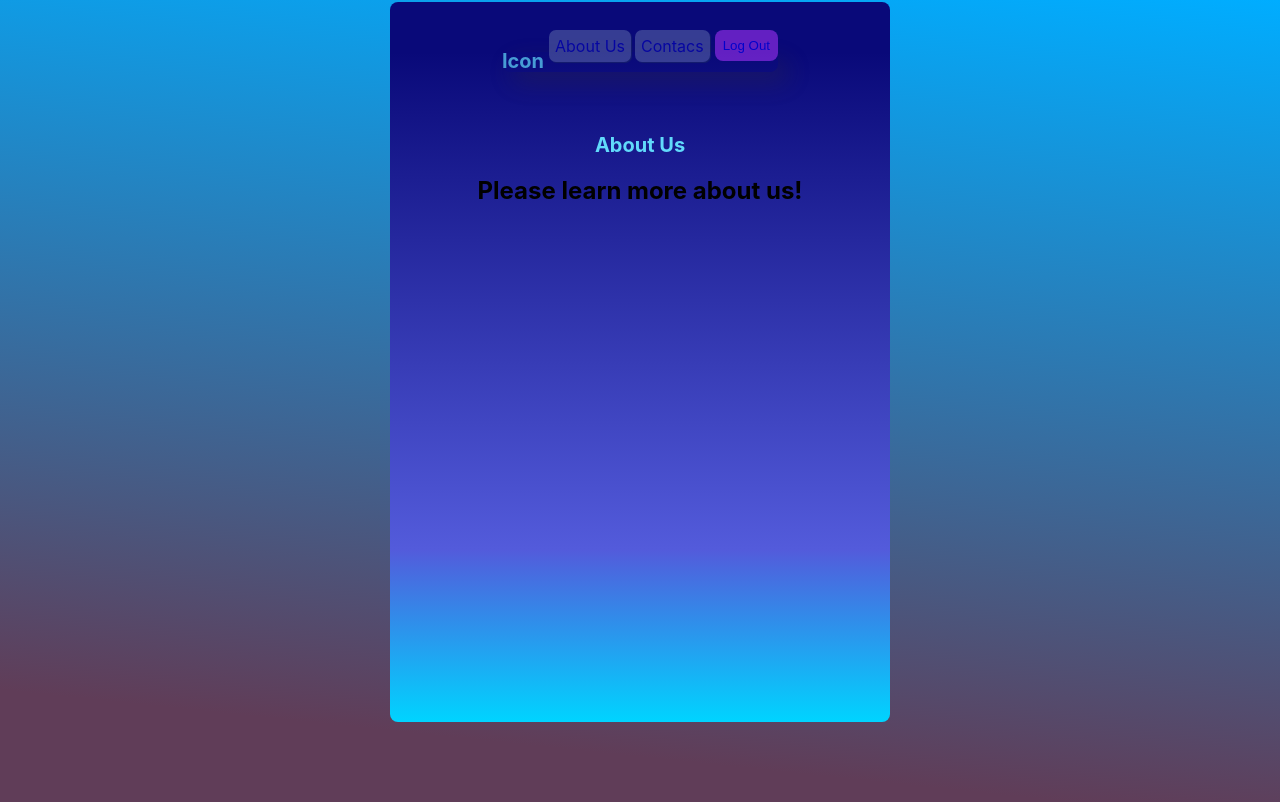
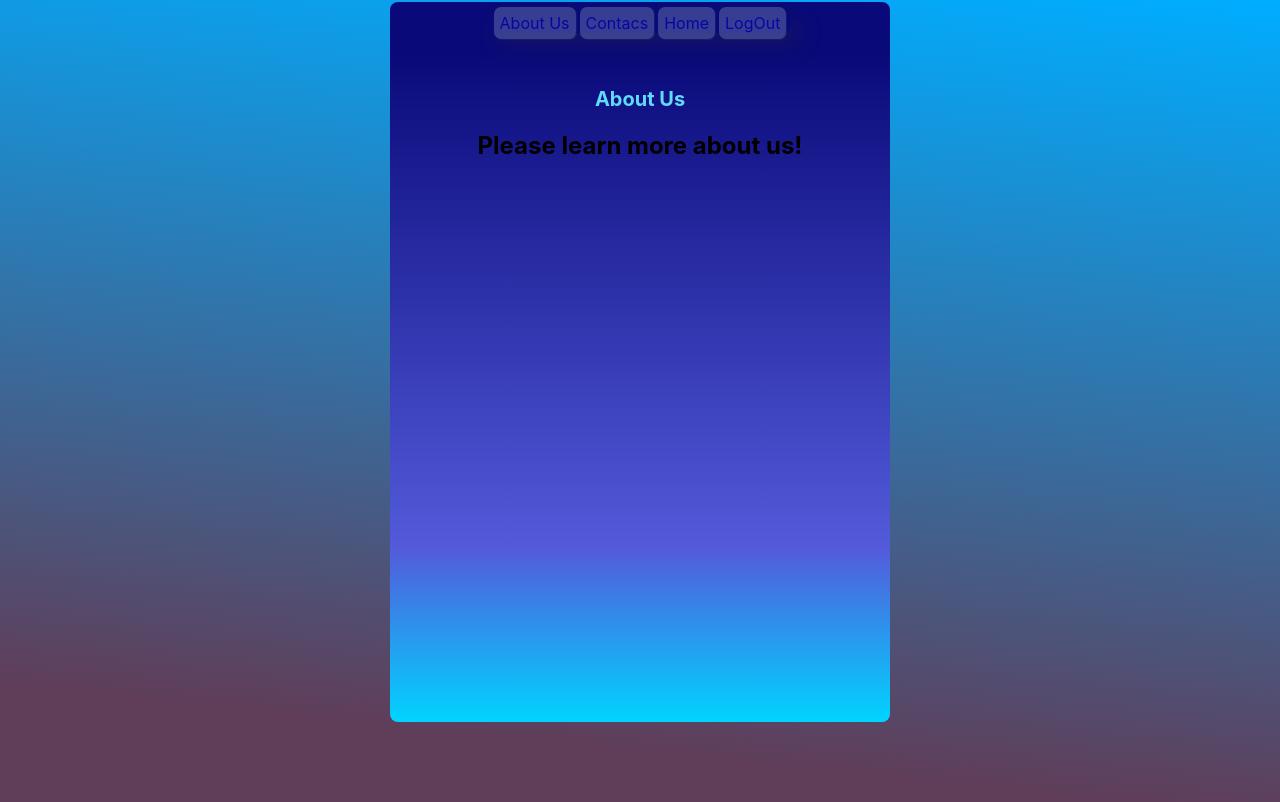
Before and after one commit to loveragabriel/myapp, a React (Create React App) app: page /AboutUs in a window 1280 px wide. Built offline with nearby package versions, Linux system fonts and the light colour scheme.

Commit message:
changes made on NavBar component

```diff
--- a/src/Components/NavComponent.js
+++ b/src/Components/NavComponent.js
@@ -9,9 +9,8 @@ const NavComponent = () =>{
             <div>
                 <div className="nav-container">
                     <nav className="NavBar">
-                    <h1 className="web-title">
-                       Icon
-                    </h1>
+                       <div className="nav-icon">
+                       <i className="fa-solid fa-jug-detergent"></i>                    </div>
                         <ul>
                             <li className="btn-about  ">
                                 <Link to="/aboutUs">
@@ -23,13 +22,18 @@ const NavComponent = () =>{
                                     Contacs
                                 </Link>
                             </li>
+                            <li className="btn-contact">
+                                <Link to="/">
+                                    Home
+                                </Link>
+                            </li>
+                            <li className="btn-contact">
+                                <Link to="/">
+                                    LogOut
+                                </Link>
+                            </li>
                         </ul>
                         <div>
-                        <button>
-                            <Link to="/">
-                                Log Out
-                            </Link>
-                        </button>
                         </div>
                     </nav>
                 </div>
```
Lines whose indentation alone changed are shown as unchanged.
